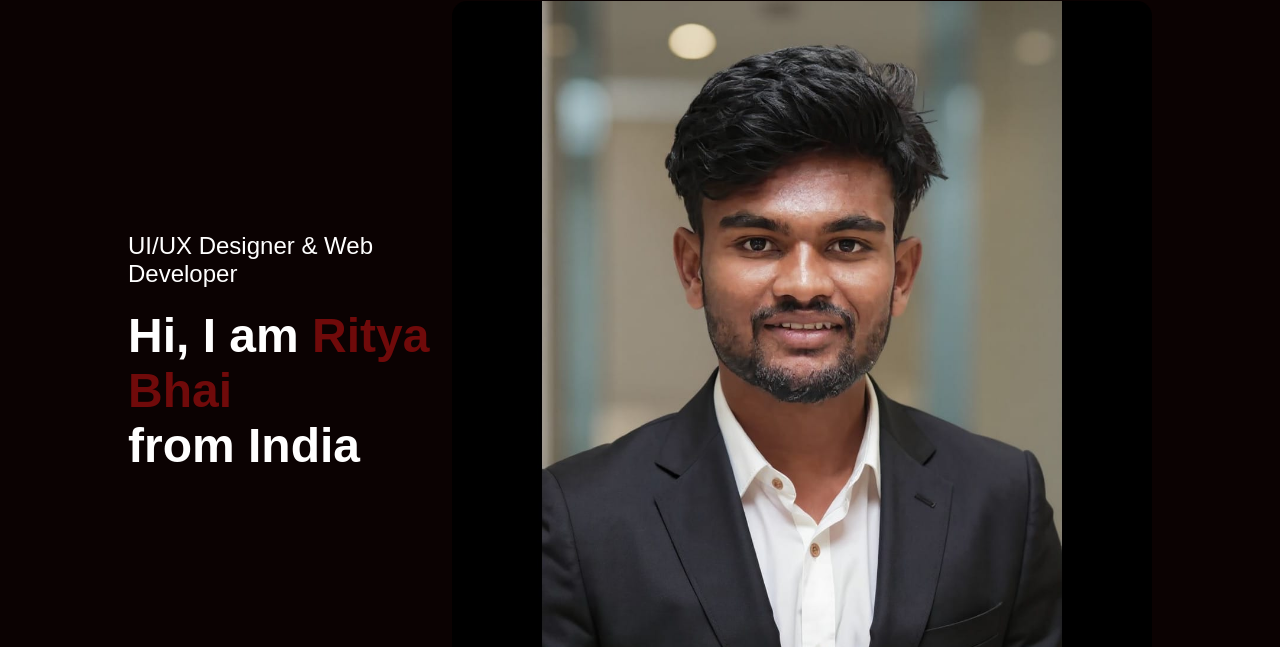
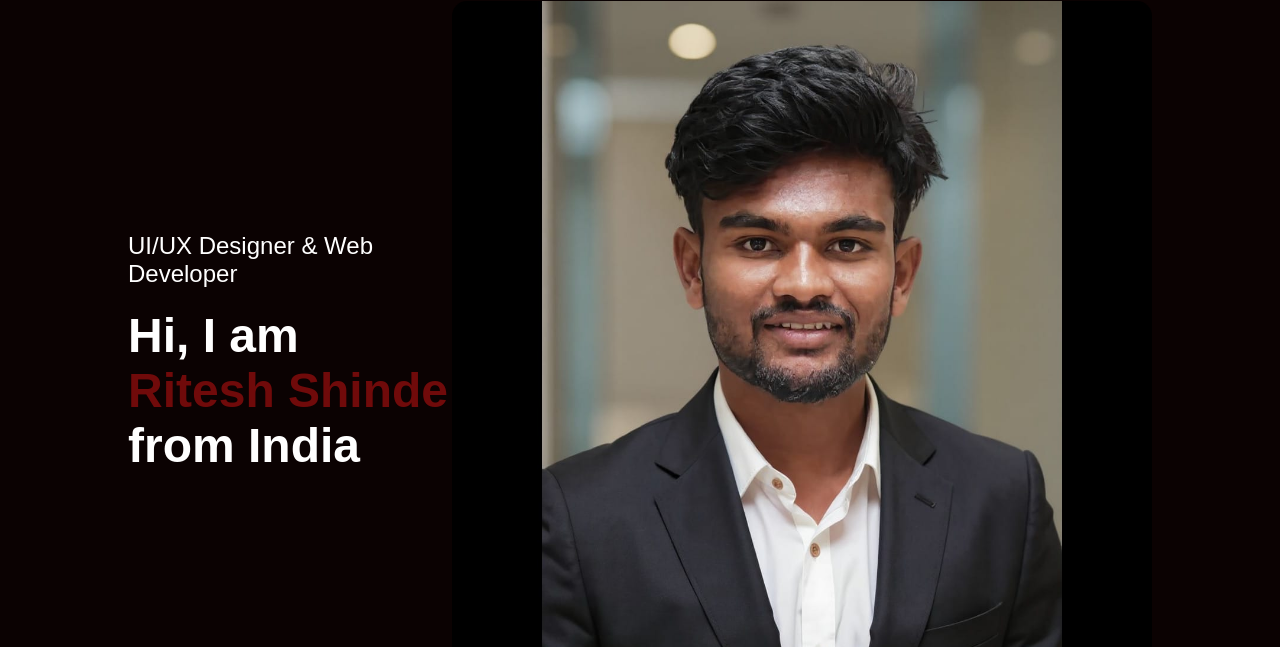
Before and after one commit to Ritesh7365/My_portfolio, a plain HTML site: page index.html in a window 1280 px wide. Shown: the part 153-800 px from the top of the page. Drawn offline with Linux system fonts and the light colour scheme.

Commit message:
I change my name

```diff
--- a/index.html
+++ b/index.html
@@ -37,7 +37,7 @@
     <div class="left-section">
       <div class="header-text">
         <p>UI/UX Designer & Web Developer</p>
-        <h1>Hi, I am <span>Ritya Bhai</span><br>from India</h1>
+        <h1>Hi, I am <span>Ritesh Shinde</span><br>from India</h1>
       </div>
     </div>
     <div class="right-section">
```
Also changed, not shown: 1 other file.
